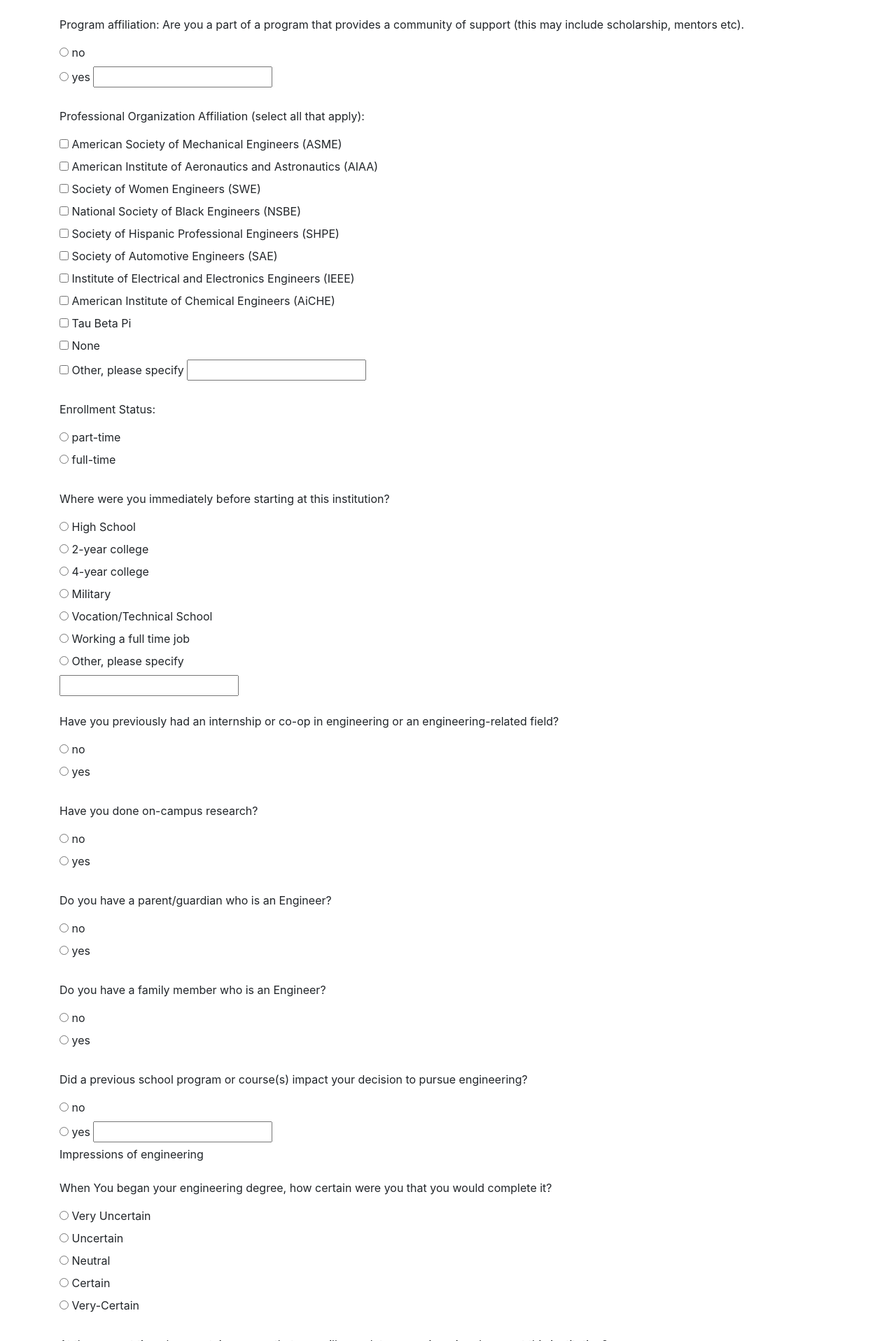
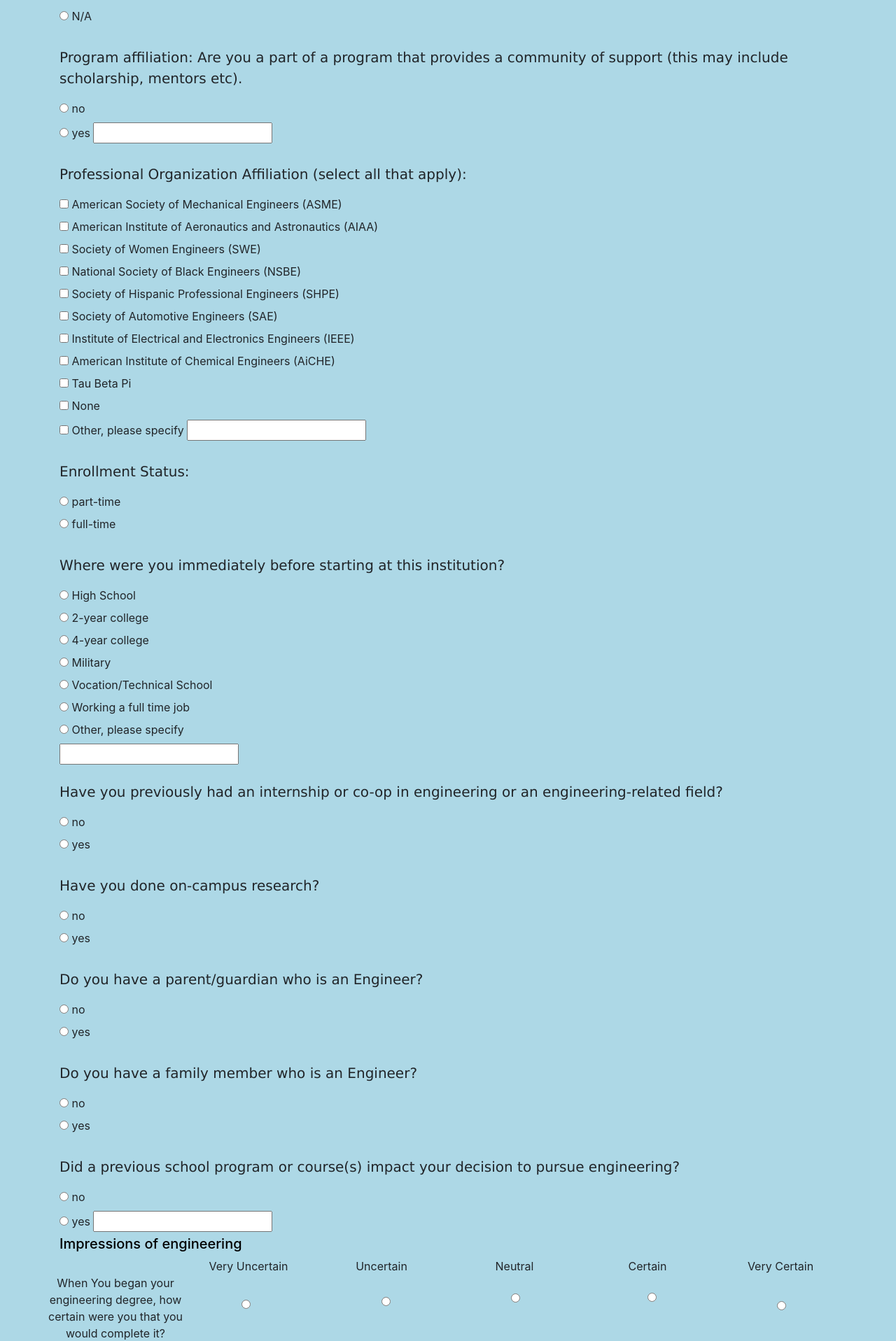
Before and after one commit to deborah620/ITSME, a Django app: page / in a window 1280 px wide. Shown: the part 1624-3541 px from the top of the page at 70% size. Run offline with Django 4.2, Linux system fonts and the light colour scheme; some libraries are stand-ins or nearby versions.

Commit message:
changing style to grid

```diff
--- a/itsmeapp/static/css/all.css
+++ b/itsmeapp/static/css/all.css
@@ -0,0 +1,38 @@
+body {
+  background-color: lightblue;
+}
+
+h2 {
+  color: black;
+  text-align: left;
+  font-size: 20px;
+}
+#Very-Uncertain-finish{
+    position:relative;
+    left:290px;
+    bottom:60px;
+}
+#Uncertain-finish{
+    position:relative;
+    left:490px;
+    bottom:77px;
+}
+#Neutral-finish{
+    position:relative;
+    left:675px;
+    bottom:95px;
+}
+#Certain-finish{
+    position:relative;
+    left:870px;
+    bottom:109px;
+}
+#Very-Certain-finish{
+    position:relative;
+    left:1055px;
+    bottom:110px;
+}
+p {
+  font-family: verdana;
+  font-size: 20px;
+}
--- a/itsmeapp/templates/itsmeapp/index.html
+++ b/itsmeapp/templates/itsmeapp/index.html
@@ -36,7 +36,7 @@
             <div class="left-align">
                 <!section one: background info>
                 <div class = "section one">
-                    General background information <br>
+                    <h2> General background information <br></h2>
 
                     <!gender>
                     <form id="gender" action="{% url 'survey_result_api' %}" method="post">
@@ -252,23 +252,49 @@
                 </div>
 
                 <!section two: impressions of engineering>
-                <div class = "section two">
-                    Impressions of engineering <br>
+                <div class="section two">
+                    <h2> Impressions of engineering <br> </h2>
+                    <div class="row row-cols-2 row-cols-md-6 mb-6 text-center">
+                        <div class="col themed-grid-col">
 
+                        </div>
+                        <div class="col themed-grid-col">
+                            Very Uncertain
+                        </div>
+                        <div class="col themed-grid-col">
+                            Uncertain
+                        </div>
+                        <div class="col themed-grid-col">
+                            Neutral
+                        </div>
+                        <div class="col themed-grid-col">
+                            Certain
+                        </div>
+                        <div class="col themed-grid-col">
+                            Very Certain
+                        </div>
                         <!how certain you would finish degree>
                         <form id = "finish-degree" action="{% url 'survey_result_api' %}" method="post">
-                        <br><p id = "how-certain-you-would-finish-degree-prompt">When You began your engineering degree, how certain were you that you would complete it?</p>
+                            <div class="row themed-grid-col">
+                                <p1>When You began your engineering degree, how certain were you that you would complete it?</p1>
+                            </div>
+                            <div class="row themed-grid-col">
                                 <input type="radio" id="Very-Uncertain-finish" name="finish-degree" value="1">
-                        <label for="Very-Uncertain-finish">Very Uncertain</label><br>
+                            </div>
+                            <div class="row themed-grid-col">
                                 <input type="radio" id="Uncertain-finish" name="finish-degree" value="2">
-                        <label for="Uncertain-finish">Uncertain</label><br>
+                            </div>
+                            <div class="row themed-grid-col">
                                 <input type="radio" id="Neutral-finish" name="finish-degree" value="3">
-                        <label for="Neutral-finish">Neutral</label><br>
-                        <input type="radio" id="Certain-finish" name="finish-degree" value="4">
-                        <label for="Certain-finish">Certain</label><br>
+                            </div>
+                            <div class="row themed-grid-col">
+                                <input type="radio" id="Certain-finish" name="finish-degree" value="3">
+                            </div>
+                            <div class="row themed-grid-col">
                                <input type="radio" id="Very-Certain-finish" name="finish-degree" value="5">
-                        <label for="Very-Certain-finish">Very-Certain</label><br>
+                            </div>
                         </form>
+                    </div>
 
                     <!how certain you would complete engineering degree at this institution>
                     <form id = "finish-degree-here" action="{% url 'survey_result_api' %}" method="post">
@@ -979,7 +1005,7 @@
                   <!Ability to apply math and science principles in solving real world problems>
                   <form id = "apply" action="{% url 'survey_result_api' %}" method="post">
                       <br><p id = "Ability to apply math and science principles in solving real world problems-prompt">Ability to apply math and science principles in solving real world problems</p>
-                      <<input type="radio" id="Not-Important-apply" name="apply" value="1">
+                      <input type="radio" id="Not-Important-apply" name="apply" value="1">
                       <label for="Not-Important-apply">Not Important</label><br>
                       <input type="radio" id="Some-Important-apply" name="apply" value="2">
                       <label for="Some-Important-apply">Some What Important</label><br>
```
Lines whose indentation alone changed are shown as unchanged.
